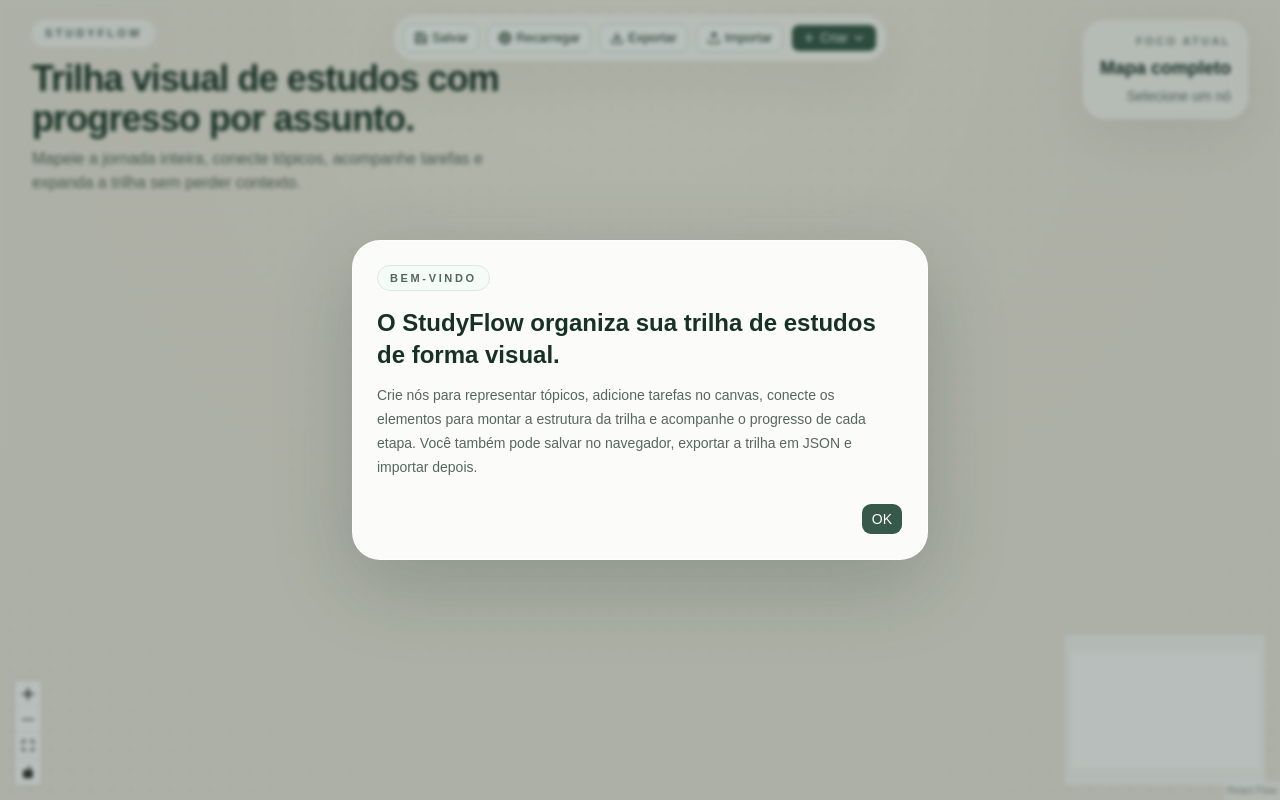
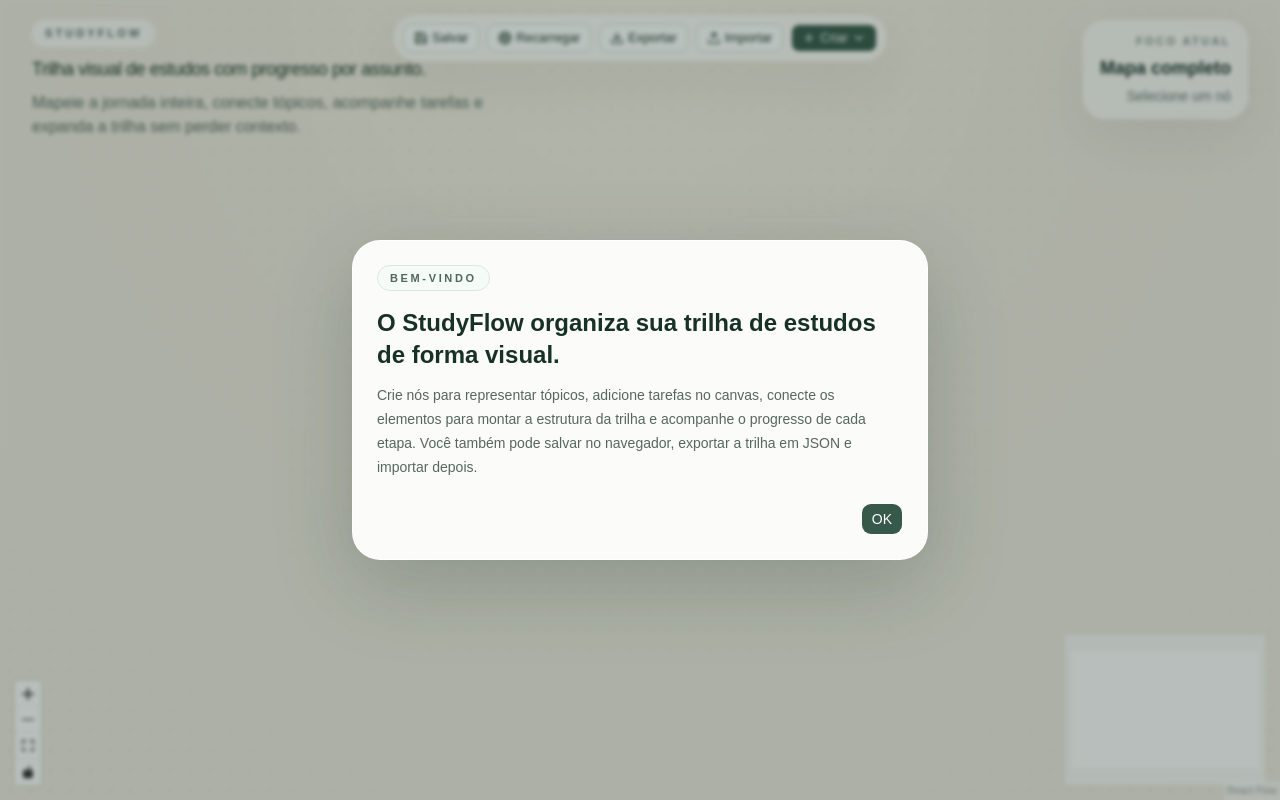
Before and after one commit to andreselva/studyflow-app, a React (Vite) app: page / in a window 1280 px wide. Built offline with nearby package versions, Linux system fonts and the light colour scheme.

Commit message:
ajusta tamanho texto

```diff
--- a/src/pages/Pathways/Pathways.tsx
+++ b/src/pages/Pathways/Pathways.tsx
@@ -789,7 +789,7 @@
           <span className="inline-flex rounded-full border border-white/70 bg-white/70 px-3 py-1 text-[11px] font-semibold uppercase tracking-[0.28em] text-[#52675c] backdrop-blur">
             StudyFlow
           </span>
-          <h1 className="mt-3 text-3xl font-semibold tracking-tight text-[#173126] md:text-4xl">
+          <h1 className="mt-2 text-base font-medium tracking-tight text-[#173126] md:text-lg">
             Trilha visual de estudos com progresso por assunto.
           </h1>
           <p className="mt-2 max-w-lg text-sm leading-6 text-[#56675f] md:text-base">
```
